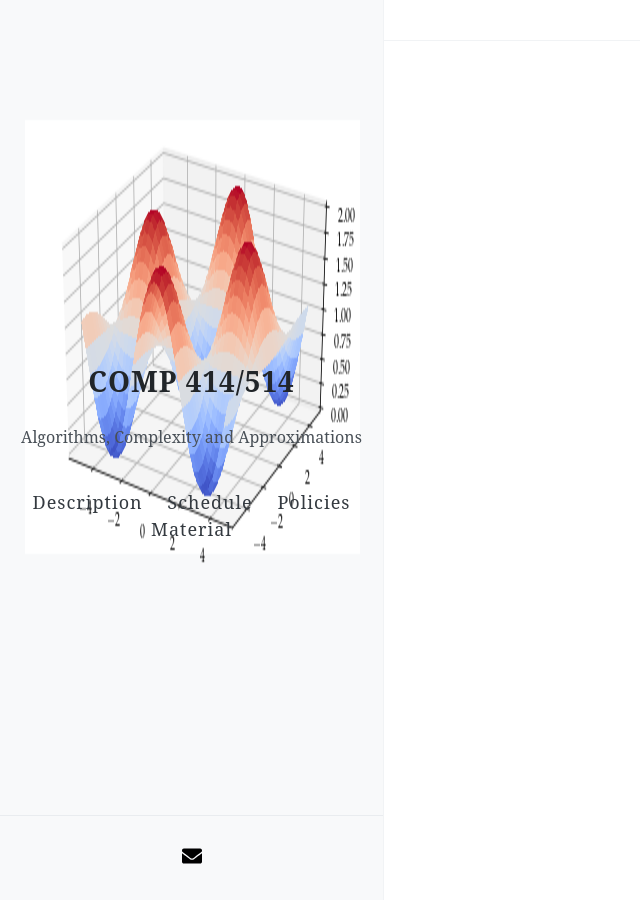
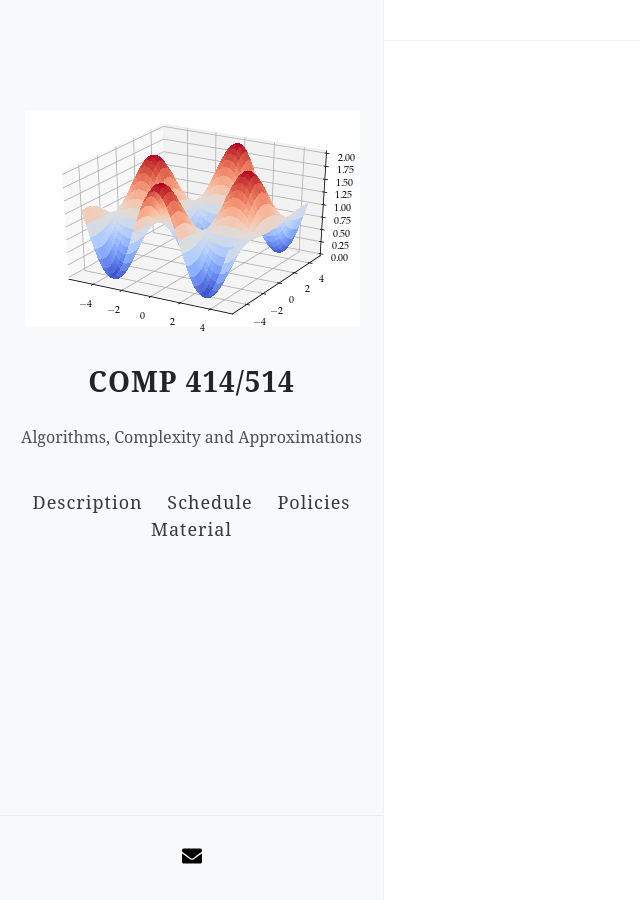
Before and after one commit to akyrillidis/comp414-514, a Jekyll site: the page built from index.md, in a window 1280 px wide. Shown: the whole page, without its empty margins (0-640 px from the left). Built offline with Jekyll 4.4.1, drawn with Linux system fonts in a browser that asks for light colours; nearby versions of some CDN libraries.

Commit message:
Update nav.html

```diff
--- a/_includes/nav.html
+++ b/_includes/nav.html
@@ -2,7 +2,7 @@
   <header class="sidebar clearfix">
     <div class="site-info">
       {% if site.avatar %}
-        <a href="{{ site.baseurl }}/" class="site-avatar"><img src="{{ site.avatar }}" width="712" height="476" /></a>
+        <a href="{{ site.baseurl }}/" class="site-avatar"><img src="{{ site.avatar }}" width="356" height="238" /></a>
       {% endif %}
       <h1 class="site-name"><a href="{{ site.baseurl }}/">{{ site.name }}</a></h1>
       <p class="site-description">{{ site.description }}</p>
```
